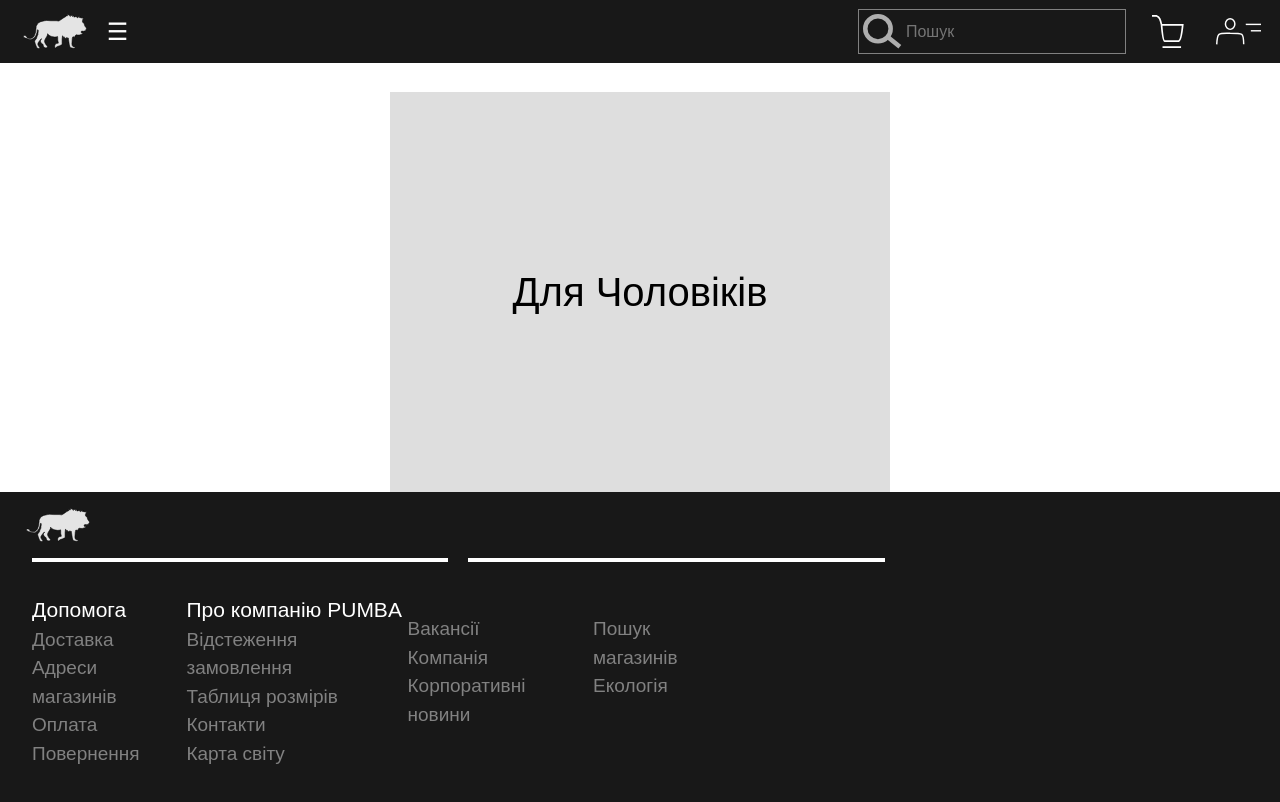
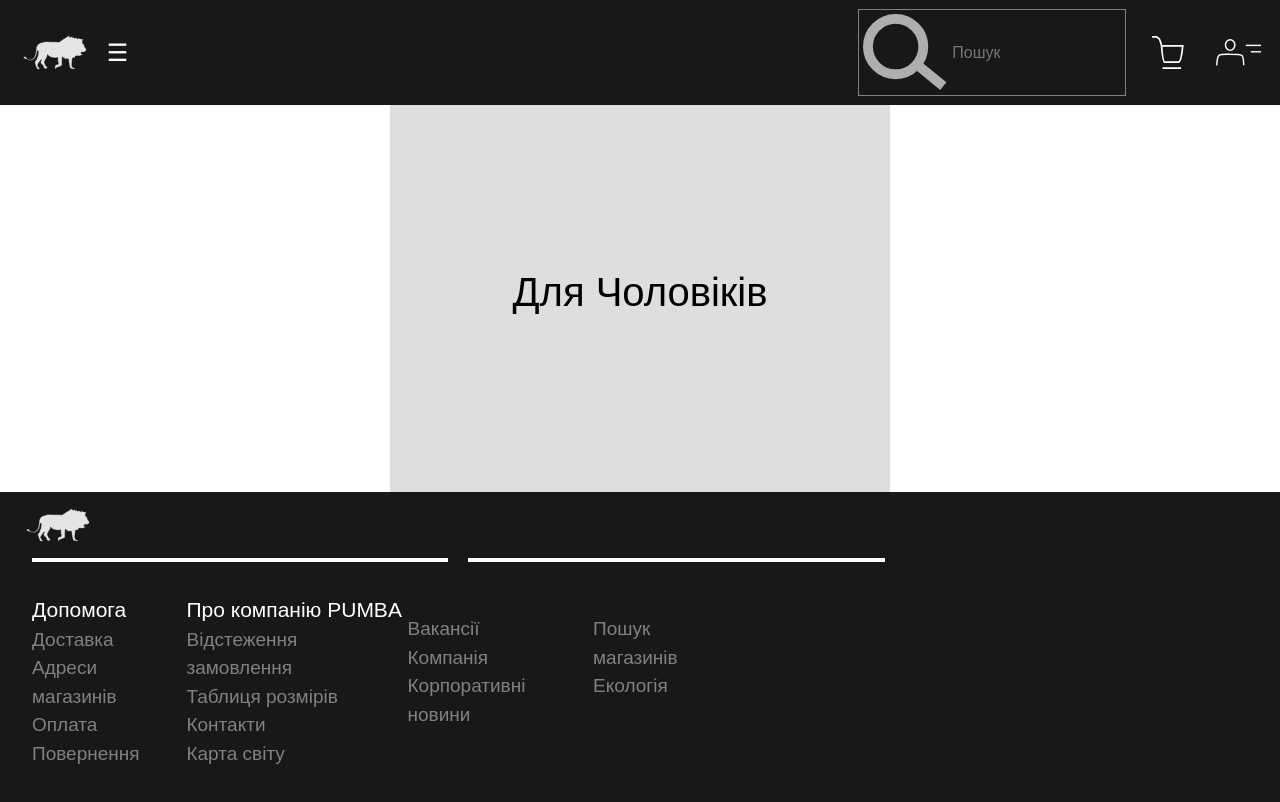
Before and after one commit to Pe4er23/Pumba, a plain HTML site: page pages/oneMorePage.html in a window 1280 px wide. Drawn offline with nearby package versions, Linux system fonts and the light colour scheme.

Commit message:
Update index.css

```diff
--- a/index.css
+++ b/index.css
@@ -81,7 +81,8 @@ ul, li {
     align-items: center;
 }
 .lupa {
-    width: 15%;
+    width: 50%;
+    color: #aaaaaa;
 }
 .header_label {
     display:flex;
```
